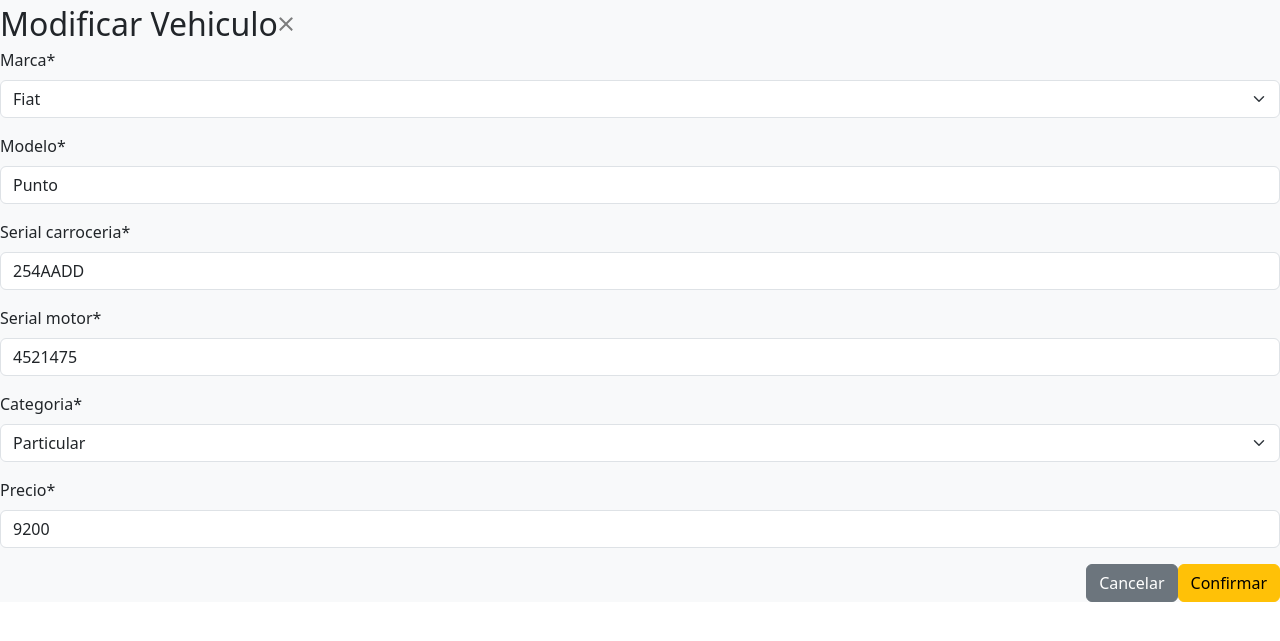
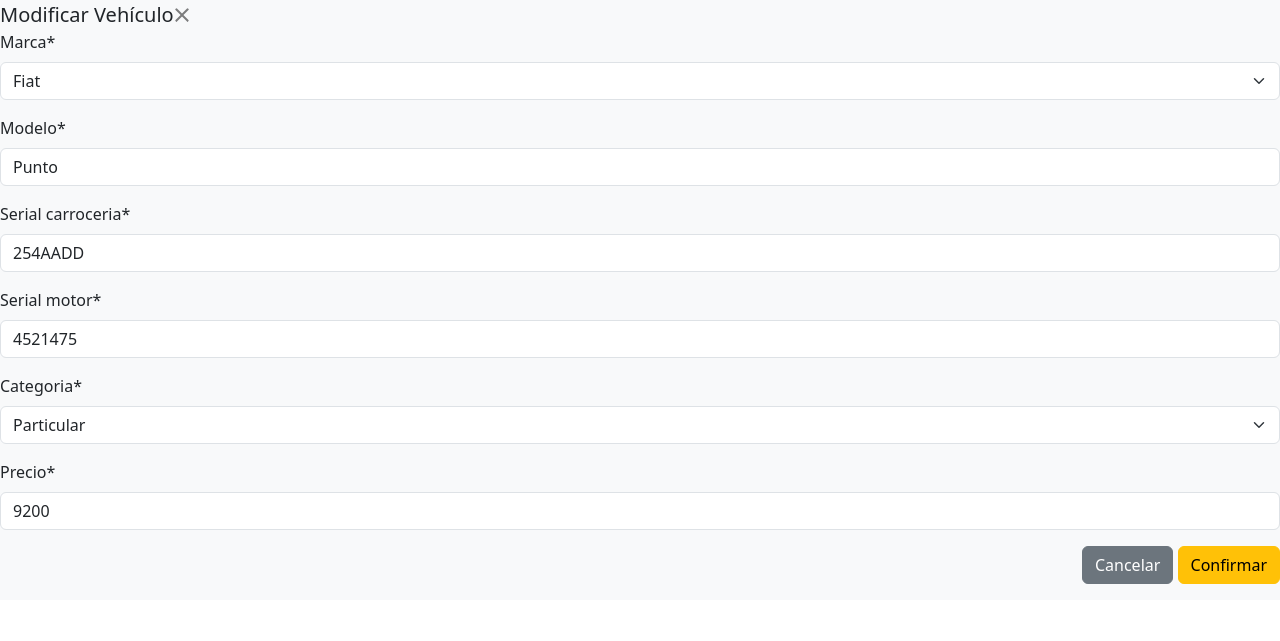
Before and after one commit to lalarita9/venta-virtual-de-vehiculos, a Django app: page /vehiculo/modal/1/ in a window 1280 px wide. Shown: the top 641 px of the page. Run offline with Django 4.2, Linux system fonts and the light colour scheme; data comes from the database, SQL or seed files in the repository; both versions use the stored data as it was after the commit; some libraries are stand-ins or nearby versions.

Commit message:
modificando extras

```diff
--- a/templates/lista.html
+++ b/templates/lista.html
@@ -46,8 +46,8 @@
           <!--Se agrega button "Modificar"(Drilling Final, Extras)-->
           <!--Se condiona según usuario la opción de botton modificar en la url list.html-->
           {% if perms.vehiculo.add_vehiculomodel %}
-          <td><button type="button" class="btn btn-warning" onclick="abrir_modal_modificar('{% url 'modal' lista.id%}')">Modificar
-          </button></td>
+          <td><button type="button" class="btn btn-warning" onclick="abrir_modal_modificar('{% url 'modal' lista.id%}')" data-bs-toggle="modal" data-bs-target="#exampleModal">Modificar</button>
+          </td>
           {% endif%}
         </tr>
       </tbody>
@@ -57,7 +57,7 @@
       {% endif %}
    </table>
   </div>
-  <div class="modal fade" id="modificar" role="dialog">
+  <div class="modal fade" id="modificar" tabindex="-1" aria-labelledby="exampleModalLabel" aria-hidden="true">
   </div>
 </div>
 {% endblock  %}
--- a/templates/modal.html
+++ b/templates/modal.html
@@ -7,22 +7,23 @@
 {% load crispy_forms_tags %}
 
 
-<div class="modal-dialog bg-light" role="document">
-  <div class="modal-context">
-    <div class="modal-header">
-      <h2 class="modal-title">Modificar Vehiculo</h2>
-      <button class="btn-close" type="button" data-dismiss="modal" aria-label="Close">
-      </button>
-    </div>
-    <form action="" method="POST">
+<div class="modal-dialog bg-light">
+  <div class="modal-content">
+      <div class="modal-header">
+          <h5 class="modal-title" id="exampleModalLabel">Modificar Vehículo</h5>
+          <button type="button" class="btn-close" data-bs-dismiss="modal" aria-label="Close"></button>
+      </div>
+  <form action="" method="POST">
       <div class="modal-body">
           {% csrf_token %}
           {{form | crispy }}
       </div>
       <div class="modal-footer">
-        <button class="btn btn-secondary" type="button" data-dismiss="modal">Cancelar</button>
-        <button class="btn btn-warning" type="submit">Confirmar</button>
+          <div>
+              <button type="button" class="btn btn-secondary" data-bs-dismiss="modal">Cancelar</button>
+              <button type="submit" class="btn btn-warning" >Confirmar</button>
+          </div>
       </div>
-    </form>
+  </form>
   </div>
 </div>
```
Also changed, not shown: db.sqlite3.
